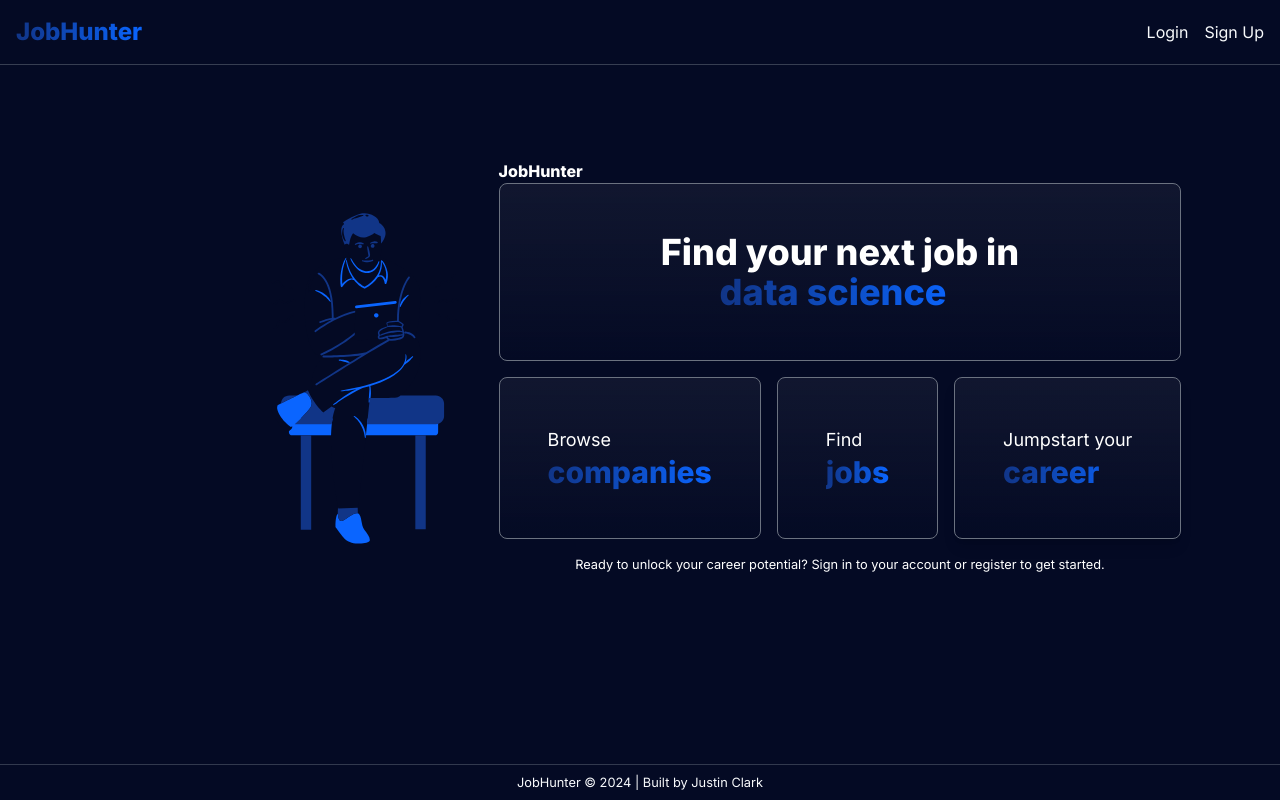
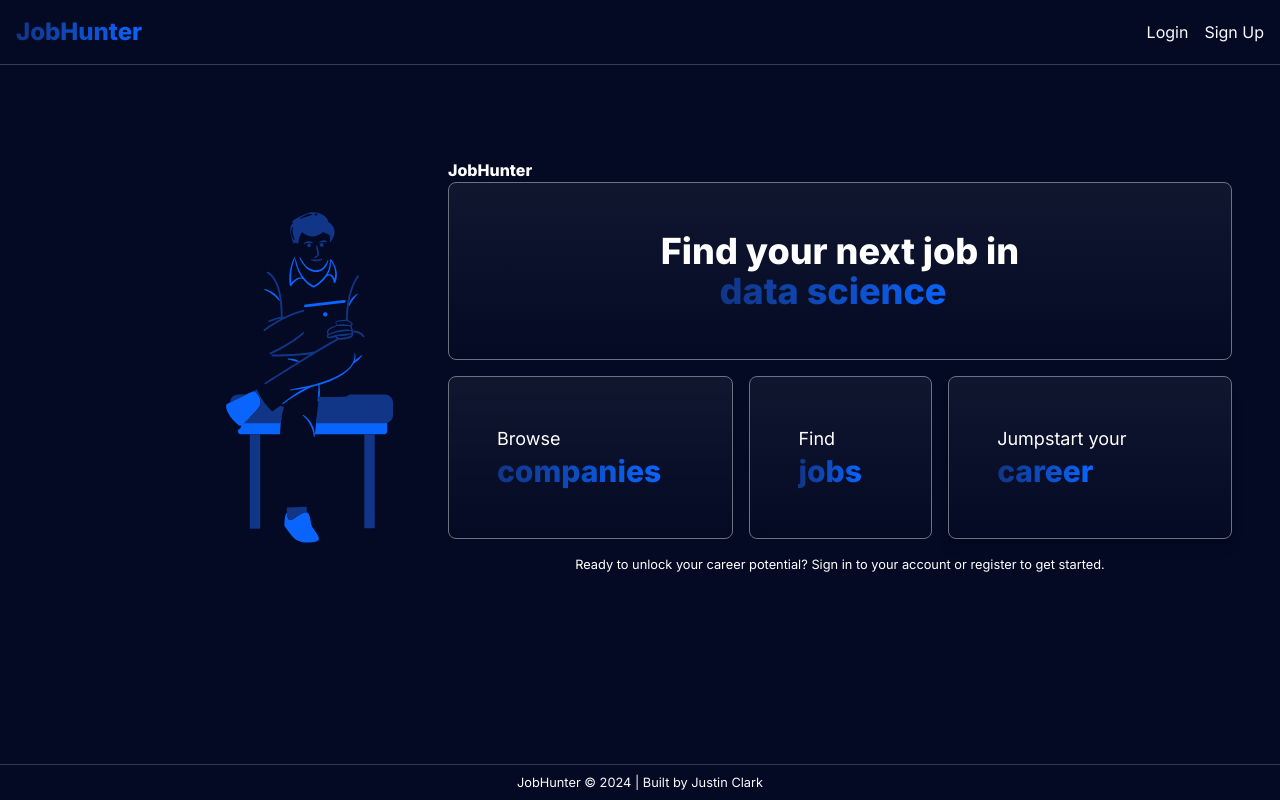
Before and after one commit to jclark1913/jobhunter, a React (Vite) app: page / in a window 1280 px wide. Built offline with nearby package versions, Linux system fonts and the light colour scheme; no server answers.

Commit message:
Remove nested p tags throwing error

```diff
--- a/src/components/Homepage.tsx
+++ b/src/components/Homepage.tsx
@@ -44,21 +44,21 @@
         <div className="flex flex-row gap-4 items-stretch justify-items-stretch justify-between mt-4">
           <p className="text-lg border rounded-lg p-12  border-normalborder bg-gradient-to-b from-white/5 to-[#040a24] shadow-l">
             Browse{" "}
-            <p className="text-3xl text-transparent bg-clip-text bg-gradient-to-r from-gradientstart to-[#0a65ff] font-extrabold">
+            <span className="text-3xl text-transparent bg-clip-text bg-gradient-to-r from-gradientstart to-[#0a65ff] font-extrabold">
               companies
-            </p>
+            </span>
           </p>
           <p className="text-lg border rounded-lg p-12  border-normalborder bg-gradient-to-b from-white/5 to-[#040a24] shadow-l">
             Find{" "}
-            <p className="text-3xl text-transparent bg-clip-text bg-gradient-to-r from-gradientstart to-[#0a65ff] font-extrabold">
+            <span className="text-3xl text-transparent bg-clip-text bg-gradient-to-r from-gradientstart to-[#0a65ff] font-extrabold">
               jobs
-            </p>
+            </span>
           </p>
           <p className="text-lg border rounded-lg p-12  border-normalborder bg-gradient-to-b from-white/5 to-[#040a24] shadow-lg">
             Jumpstart your{" "}
-            <p className="text-3xl text-transparent bg-clip-text bg-gradient-to-r from-gradientstart to-[#0a65ff] font-extrabold">
+            <span className="text-3xl text-transparent bg-clip-text bg-gradient-to-r from-gradientstart to-[#0a65ff] font-extrabold">
               career
-            </p>
+            </span>
           </p>
         </div>
         <small className="text-center mt-4">
```
